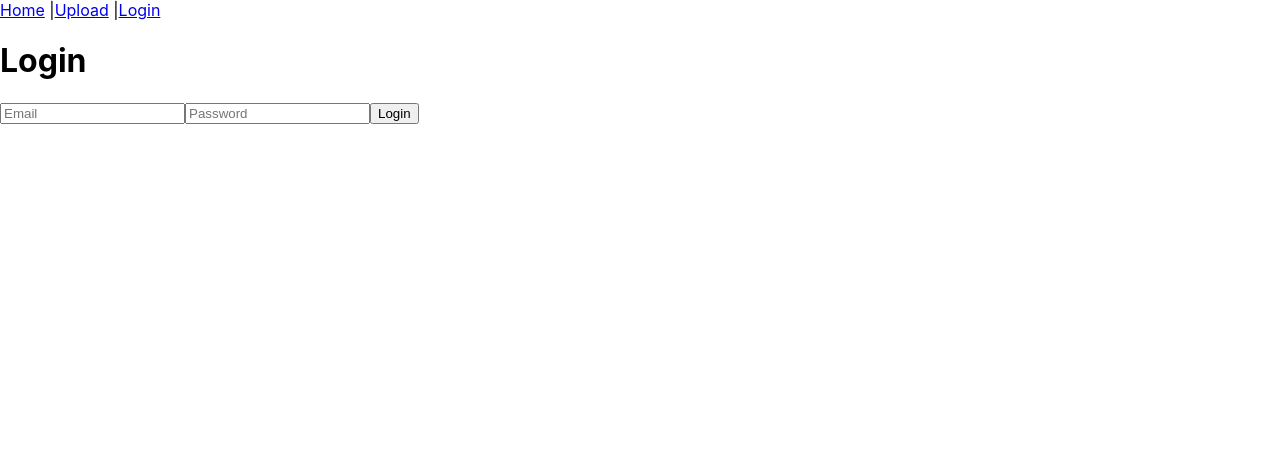
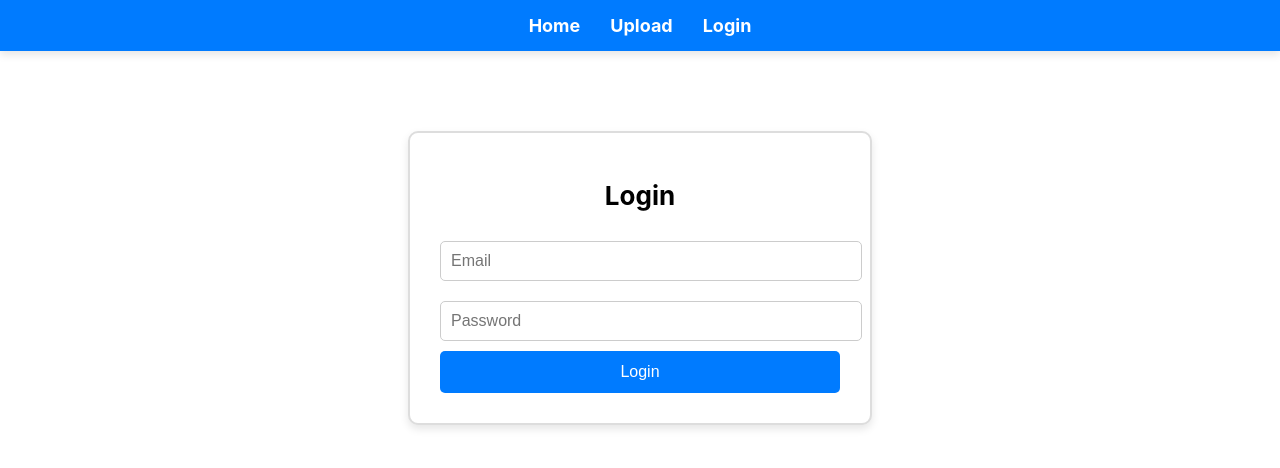
Before and after one commit to GitVanHove/video-platform-k8s, a React (Create React App) app in the folder front-end/: page /login in a window 1280 px wide. Shown: the top 468 px of the page. Built offline with nearby package versions, Linux system fonts and the light colour scheme.

Commit message:
Css + first fetch routes
Can connect to the back-end with the front-end and added some css. Also solved a cors issue in the back-end everything should be very simple from here

```diff
--- a/front-end/package.json
+++ b/front-end/package.json
@@ -9,6 +9,7 @@
     "@testing-library/user-event": "^13.5.0",
     "react": "^19.0.0",
     "react-dom": "^19.0.0",
+    "react-icons": "^5.5.0",
     "react-router-dom": "^7.4.0",
     "react-scripts": "5.0.1",
     "web-vitals": "^2.1.4"
--- a/front-end/src/components/Navbar.js
+++ b/front-end/src/components/Navbar.js
@@ -1,9 +1,10 @@
 import { Link } from "react-router-dom";
+import "../styles/NavBar.css";
 
 const Navbar = () => (
-  <nav>
-    <Link to="/">Home</Link> |
-    <Link to="/upload">Upload</Link> |
+  <nav className="navbar">
+    <Link to="/">Home</Link>
+    <Link to="/upload">Upload</Link>
     <Link to="/login">Login</Link>
   </nav>
 );
--- a/front-end/src/pages/HomePage.js
+++ b/front-end/src/pages/HomePage.js
@@ -1,34 +1,66 @@
 import { useEffect, useState } from "react";
 import { Link } from "react-router-dom";
+import { FaTrash, FaPlay } from "react-icons/fa"; // Importing icons
+import "../styles/HomePage.css";
 
 const HomePage = () => {
   const [videos, setVideos] = useState([]);
 
   useEffect(() => {
-    fetch("http://localhost:5000/videos") // Change to your actual API
+    fetch("http://127.0.0.1:5000/videos/1") // Fetch video list
       .then((res) => res.json())
-      .then((data) => setVideos(data));
+      .then((data) => {
+        const formattedVideos = data.videos.map((file) => ({
+          id: file.split("_")[0], // Extract ID
+          file: file, // Full filename
+        }));
+        setVideos(formattedVideos);
+      })
+      .catch((err) => console.error("Error fetching videos:", err));
   }, []);
 
+  const handleDelete = (id) => {
+    fetch(`http://127.0.0.1:5000/videos/${id}`, { method: "DELETE" })
+      .then(() => setVideos(videos.filter((video) => video.id !== id)))
+      .catch((err) => console.error("Error deleting video:", err));
+  };
+
   return (
-    <div>
-      <h1>All Videos</h1>
-      <Link to="/upload"><button>Upload Video</button></Link>
-      <ul>
-        {videos.map((video) => (
-          <li key={video.id}>
-            <Link to={`/video/${video.id}`}>{video.title}</Link>
-            <button onClick={() => handleDelete(video.id)}>Delete</button>
-          </li>
-        ))}
-      </ul>
+    <div className="container">
+      <h1 className="title">All Videos</h1>
+      <Link to="/upload">
+        <button className="upload-btn">Upload Video</button>
+      </Link>
+      <div className="video-list">
+        {videos.length > 0 ? (
+          videos.map(({ id, file }) => (
+            <div key={id} className="video-card">
+              <img
+                src={`http://127.0.0.1:5000/video/${id}/${file}`}
+                alt="Video Thumbnail"
+                className="thumbnail"
+              />
+              <div className="video-info">
+                <Link to={`/video/${id}`} className="video-title">
+                  {file} {/* Show filename */}
+                </Link>
+                <div className="actions">
+                  <Link to={`/video/${id}`} className="play-btn">
+                    <FaPlay />
+                  </Link>
+                  <button className="delete-btn" onClick={() => handleDelete(id)}>
+                    <FaTrash />
+                  </button>
+                </div>
+              </div>
+            </div>
+          ))
+        ) : (
+          <p>No videos available.</p>
+        )}
+      </div>
     </div>
   );
-
-  function handleDelete(id) {
-    fetch(`http://localhost:5000/videos/${id}`, { method: "DELETE" })
-      .then(() => setVideos(videos.filter((video) => video.id !== id)));
-  }
 };
 
 export default HomePage;
--- a/front-end/src/pages/LoginPage.js
+++ b/front-end/src/pages/LoginPage.js
@@ -1,5 +1,6 @@
 import { useState } from "react";
 import { useNavigate } from "react-router-dom";
+import "../styles/LoginPage.css";
 
 const LoginPage = () => {
   const [email, setEmail] = useState("");
@@ -7,7 +8,7 @@ const LoginPage = () => {
   const navigate = useNavigate();
 
   const handleLogin = async () => {
-    const response = await fetch("http://localhost:5000/login", {
+    const response = await fetch("", {
       method: "POST",
       headers: { "Content-Type": "application/json" },
       body: JSON.stringify({ email, password }),
@@ -22,11 +23,11 @@ const LoginPage = () => {
   };
 
   return (
-    <div>
-      <h1>Login</h1>
-      <input type="email" placeholder="Email" onChange={(e) => setEmail(e.target.value)} />
-      <input type="password" placeholder="Password" onChange={(e) => setPassword(e.target.value)} />
-      <button onClick={handleLogin}>Login</button>
+    <div className="login-container">
+      <h1 className="login-title">Login</h1>
+      <input type="email" className="login-input" placeholder="Email" onChange={(e) => setEmail(e.target.value)} />
+      <input type="password" className="login-input" placeholder="Password" onChange={(e) => setPassword(e.target.value)} />
+      <button className="login-btn" onClick={handleLogin}>Login</button>
     </div>
   );
 };
--- a/front-end/src/pages/UploadPage.js
+++ b/front-end/src/pages/UploadPage.js
@@ -1,5 +1,6 @@
 import { useState } from "react";
 import { useNavigate } from "react-router-dom";
+import "../styles/UploadPage.css";
 
 const UploadPage = () => {
   const [file, setFile] = useState(null);
@@ -11,7 +12,7 @@ const UploadPage = () => {
     const formData = new FormData();
     formData.append("file", file);
 
-    const response = await fetch("http://localhost:5000/upload", {
+    const response = await fetch("", {
       method: "POST",
       body: formData,
     });
@@ -23,10 +24,10 @@ const UploadPage = () => {
   };
 
   return (
-    <div>
-      <h1>Upload a Video</h1>
-      <input type="file" onChange={(e) => setFile(e.target.files[0])} />
-      <button onClick={handleUpload}>Upload</button>
+    <div className="upload-container">
+      <h1 className="upload-title">Upload a Video</h1>
+      <input type="file" className="upload-input" onChange={(e) => setFile(e.target.files[0])} />
+      <button className="upload-btn" onClick={handleUpload}>Upload</button>
     </div>
   );
 };
--- a/front-end/src/pages/VideoDetailsPage.js
+++ b/front-end/src/pages/VideoDetailsPage.js
@@ -6,11 +6,11 @@ const VideoDetailsPage = () => {
   const navigate = useNavigate();
   const [video, setVideo] = useState(null);
 
-  useEffect(() => {
+  /*useEffect(() => {
     fetch(`http://localhost:5000/videos/${id}`)
       .then((res) => res.json())
       .then((data) => setVideo(data));
-  }, [id]);
+  }, [id]);*/
 
   if (!video) return <p>Loading...</p>;
 
@@ -18,17 +18,17 @@ const VideoDetailsPage = () => {
     <div>
       <h1>{video.title}</h1>
       <video width="600" controls>
-        <source src={`http://localhost:5000/${video.filename}`} type="video/mp4" />
+        <source src={``} type="video/mp4" />
       </video>
       <p>Description: {video.description}</p>
       <button onClick={handleDelete}>Delete Video</button>
     </div>
   );
 
-  function handleDelete() {
+  /*function handleDelete() {
     fetch(`http://localhost:5000/videos/${id}`, { method: "DELETE" })
       .then(() => navigate("/"));
-  }
+  }*/
 };
 
 export default VideoDetailsPage;
--- /dev/null
+++ b/front-end/src/styles/HomePage.css
@@ -0,0 +1,76 @@
+.container {
+    max-width: 800px;
+    margin: 0 auto;
+    text-align: center;
+  }
+
+  .title {
+    font-size: 2rem;
+    margin-bottom: 20px;
+  }
+
+  .upload-btn {
+    background-color: #4caf50;
+    color: white;
+    padding: 10px 15px;
+    border: none;
+    cursor: pointer;
+    font-size: 1rem;
+    margin-bottom: 20px;
+  }
+
+  .video-list {
+    display: grid;
+    grid-template-columns: repeat(auto-fill, minmax(250px, 1fr));
+    gap: 15px;
+  }
+
+  .video-card {
+    background: #f9f9f9;
+    padding: 10px;
+    border-radius: 8px;
+    box-shadow: 0 4px 8px rgba(0, 0, 0, 0.2);
+    text-align: center;
+  }
+
+  .thumbnail {
+    width: 100%;
+    height: 150px;
+    object-fit: cover;
+    border-radius: 8px;
+  }
+
+  .video-info {
+    margin-top: 10px;
+  }
+
+  .video-title {
+    font-size: 1.1rem;
+    font-weight: bold;
+    color: #333;
+    text-decoration: none;
+  }
+
+  .actions {
+    margin-top: 10px;
+    display: flex;
+    justify-content: center;
+    gap: 10px;
+  }
+
+  .play-btn,
+  .delete-btn {
+    background: none;
+    border: none;
+    cursor: pointer;
+    font-size: 1.2rem;
+  }
+
+  .play-btn a {
+    color: #3498db;
+    text-decoration: none;
+  }
+
+  .delete-btn {
+    color: red;
+  }
--- /dev/null
+++ b/front-end/src/styles/LoginPage.css
@@ -0,0 +1,40 @@
+.login-container {
+    max-width: 400px;
+    margin: 80px auto;
+    padding: 30px;
+    text-align: center;
+    border: 2px solid #ddd;
+    border-radius: 10px;
+    box-shadow: 0px 4px 8px rgba(0, 0, 0, 0.1);
+    background-color: #fff;
+  }
+
+  .login-title {
+    font-size: 26px;
+    margin-bottom: 20px;
+  }
+
+  .login-input {
+    width: 100%;
+    padding: 10px;
+    margin: 10px 0;
+    border: 1px solid #ccc;
+    border-radius: 5px;
+    font-size: 16px;
+  }
+
+  .login-btn {
+    width: 100%;
+    background-color: #007bff;
+    color: white;
+    padding: 12px;
+    border: none;
+    border-radius: 5px;
+    cursor: pointer;
+    font-size: 16px;
+    transition: 0.3s;
+  }
+
+  .login-btn:hover {
+    background-color: #0056b3;
+  }
--- /dev/null
+++ b/front-end/src/styles/NavBar.css
@@ -0,0 +1,33 @@
+.navbar {
+    display: flex;
+    justify-content: center;
+    align-items: center;
+    background-color: #007bff;
+    padding: 15px;
+    box-shadow: 0px 4px 8px rgba(0, 0, 0, 0.1);
+  }
+
+  .navbar a {
+    color: white;
+    text-decoration: none;
+    font-size: 18px;
+    margin: 0 15px;
+    font-weight: bold;
+    transition: 0.3s;
+  }
+
+  .navbar a:hover {
+    color: #f8f9fa;
+    text-decoration: underline;
+  }
+
+  @media (max-width: 600px) {
+    .navbar {
+      flex-direction: column;
+      text-align: center;
+    }
+
+    .navbar a {
+      margin: 10px 0;
+    }
+  }
--- /dev/null
+++ b/front-end/src/styles/UploadPage.css
@@ -0,0 +1,38 @@
+.upload-container {
+    max-width: 500px;
+    margin: 50px auto;
+    padding: 20px;
+    text-align: center;
+    border: 2px solid #ddd;
+    border-radius: 10px;
+    box-shadow: 0px 4px 6px rgba(0, 0, 0, 0.1);
+    background-color: #fff;
+  }
+
+  .upload-title {
+    font-size: 24px;
+    margin-bottom: 20px;
+  }
+
+  .upload-input {
+    display: block;
+    margin: 10px auto;
+    padding: 10px;
+    border: 1px solid #ccc;
+    border-radius: 5px;
+  }
+
+  .upload-btn {
+    background-color: #4caf50;
+    color: white;
+    padding: 10px 15px;
+    border: none;
+    border-radius: 5px;
+    cursor: pointer;
+    margin-top: 10px;
+    transition: 0.3s;
+  }
+
+  .upload-btn:hover {
+    background-color: #45a049;
+  }
```
Also changed, not shown: 2 other files (tests, documents, lock files or other folders).
